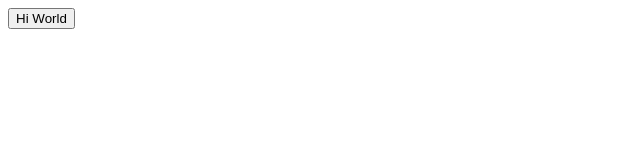
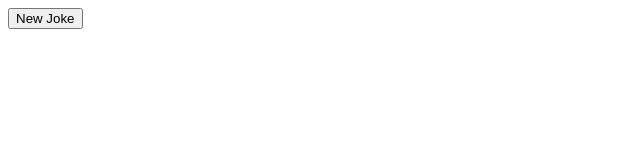
Before and after one commit to vangny/not-your-dads-dad-jokes, a React app: page / in a window 1280 px wide. Shown: the top 160 px of the page, without its empty margins (0-640 px from the left). Built offline with nearby package versions, Linux system fonts and the light colour scheme.

Commit message:
change text in button

```diff
--- a/client/src/App.jsx
+++ b/client/src/App.jsx
@@ -16,7 +16,7 @@ class App extends Component {
   render() {
     return (
       <div>
-        <button onClick={this.getNewJoke}>Hi World</button>
+        <button onClick={this.getNewJoke}>New Joke</button>
       </div>
     );
   }
```
